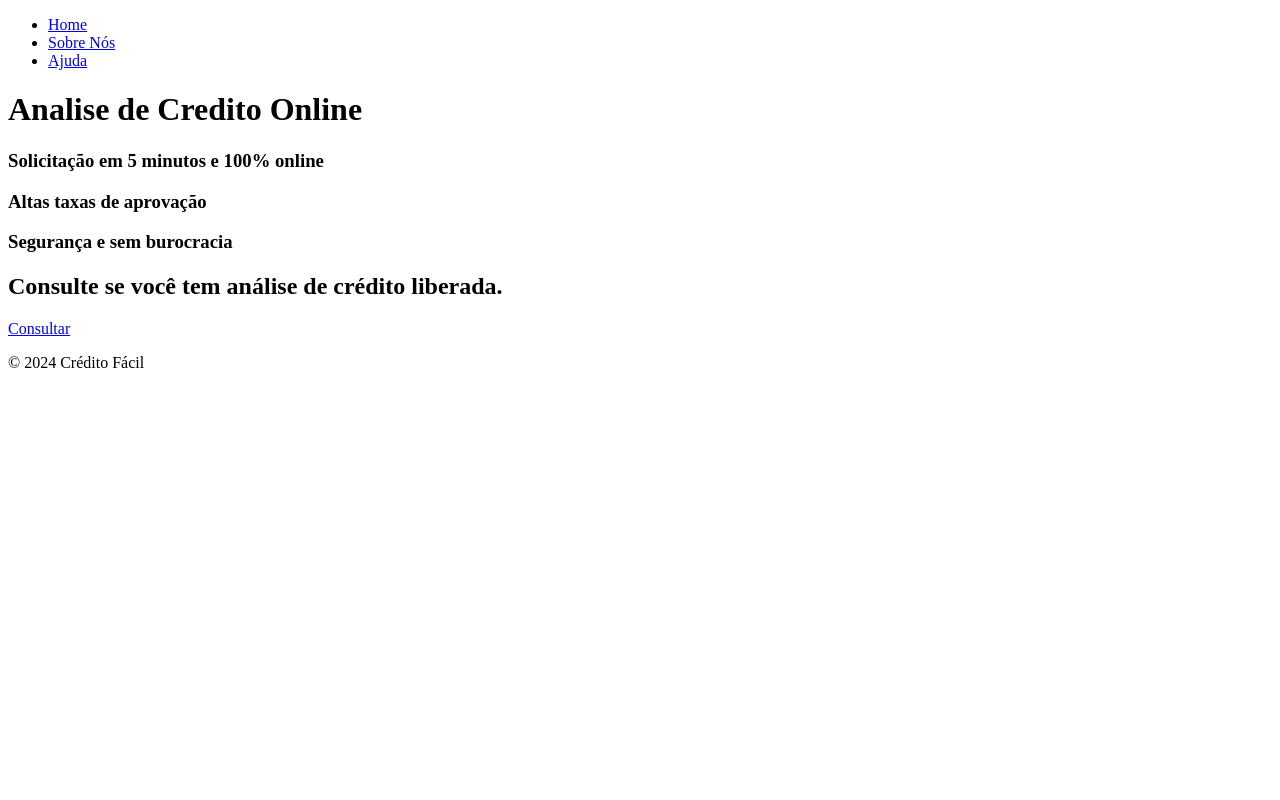
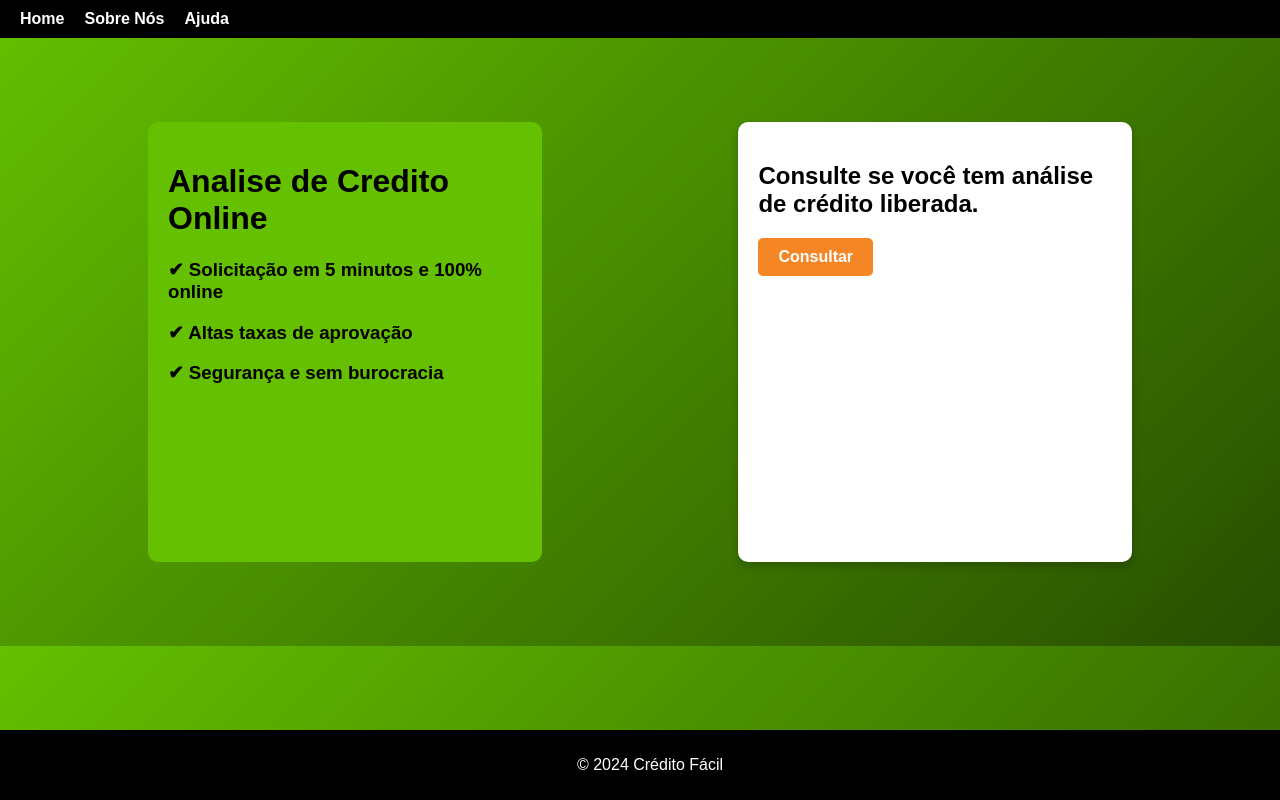
Before and after one commit to PalomaCezario/CreditoBancario, a Django app: page /clientes/ in a window 1280 px wide. Run offline with Django 5.2, Linux system fonts and the light colour scheme.

Commit message:
mais atualizaçoes

```diff
--- a/credito_bancario/clientes/templates/clientes/home.html
+++ b/credito_bancario/clientes/templates/clientes/home.html
@@ -6,7 +6,6 @@
     <title>Consulta de Crédito</title>
     <link rel="stylesheet" href="{% static 'css/home.css' %}">
 </head>
-<body>
 <header>
     <nav>
         <ul>
@@ -16,12 +15,13 @@
         </ul>
     </nav>
 </header>
+<body>
 <div class="container">
     <div class="div1">
     <h1>Analise de Credito Online</h1>
-    <h3>Solicitação em 5 minutos e 100% online</h3>
-    <h3>Altas taxas de aprovação</h3>
-    <h3>Segurança e sem burocracia</h3>
+    <h3>✔  Solicitação em 5 minutos e 100% online</h3>
+    <h3>✔  Altas taxas de aprovação</h3>
+    <h3>✔  Segurança e sem burocracia</h3>
     </div>
     <div class="div2">
     <h2>Consulte se você tem análise de crédito liberada.</h2>
--- a/credito_bancario/static/css/home.css
+++ b/credito_bancario/static/css/home.css
@@ -1,3 +1,86 @@
-container{
-    background-color: aqua;
+body {
+    font-family: Arial, sans-serif;
+    margin: 0;
+    padding: 0;
+    background: linear-gradient(135deg, #64c000, #274e00);
+    color: #333;
+
 }
+
+header {
+    background-color: #000000;
+    padding: 10px 20px;
+}
+
+header nav ul {
+    list-style: none;
+    margin: 0;
+    padding: 0;
+    display: flex;
+}
+
+header nav ul li {
+    margin-right: 20px;
+}
+
+header nav ul li a {
+    text-decoration: none;
+    color: #fff;
+    font-weight: bold;
+}
+
+.container {
+    display: flex;
+    gap: 20px; /* Espaço entre as caixas */
+    padding: 20px;
+    gap: 20%;
+    margin-left: 10%;
+    margin-right: 10%;
+    margin-top: 5%;
+    margin-bottom: 5%;
+}
+
+.div1 {
+    flex: 1;
+    background: #64c000;
+    color: black;
+    padding: 20px;
+    border-radius: 10px;
+    max-width: 400px;
+    width: 100%;
+}
+
+.div2 {
+    flex: 1;
+    background: white;
+    color: black;
+    padding: 20px;
+    border-radius: 10px;
+    box-shadow: 0 4px 8px rgba(0, 0, 0, 0.2);
+    max-width: 400px;
+    height: 400px;
+    width: 100%;
+}
+.btn{
+    display: inline-block;
+    background-color: #f58625;
+    color: #fff;
+    padding: 10px 20px;
+    text-align: center;
+    text-decoration: none;
+    border: none;
+    border-radius: 5px;
+    font-weight: bold;
+    cursor: pointer;
+}
+
+
+footer {
+    background-color: #000000;
+    text-align: center;
+    padding: 10px;
+    color: #fff;
+    position: fixed;
+    bottom: 0;
+    width: 100%;
+}
```
Also changed, not shown: credito_bancario/static/css/consultar_credito.css (+4 -4 lines). Lines whose indentation alone changed are shown as unchanged.
